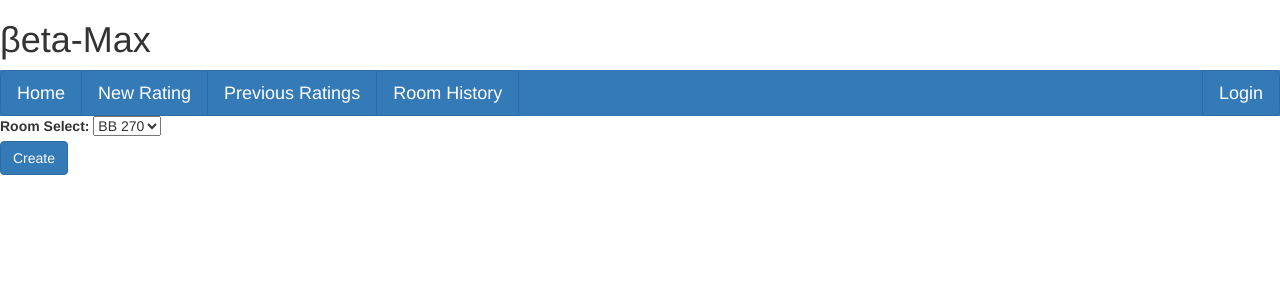
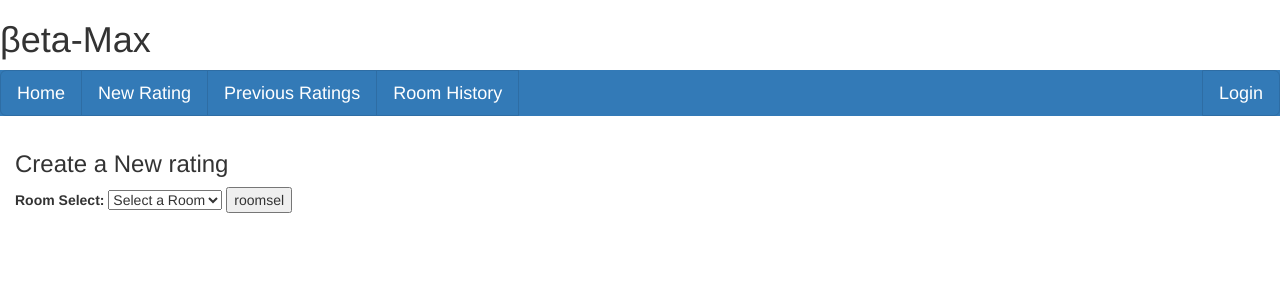
Before and after one commit to zilingzhang/Betamax, a Django app: page /comfort/create/ in a window 1280 px wide. Shown: the top 300 px of the page. Run offline with Django 3.2, Linux system fonts and the light colour scheme; data comes from the database, SQL or seed files in the repository; some libraries are stand-ins or nearby versions.

Commit message:
Been doing stuff

```diff
--- a/comfort/templates/comfort/create.html
+++ b/comfort/templates/comfort/create.html
@@ -1,16 +1,22 @@
 {% extends "comfort/header.html" %}
 
 {% block content %}
-	<div>
+	<div style="padding:15px">
+		<h3>Create a New rating</h3>
+		<form action="new/" method='post'>
+		{% csrf_token %}
 		<label for="roomsel">Room Select:</label>
 
 		<select id="roomsel">
+			<option value=''>Select a Room</option>
 		{% for room in rooms %}
-			<option>{{room}}</option>
+			<option value={{room.pk}}>{{room}}</option>
 		{% endfor %}
 		</select>
+
+
+	<input type="submit" value="roomsel" />
+	</form>
 	</div>
 
-	<button type="button" class="btn btn-primary">Create</button>
-
 {% endblock %}
--- a/comfort/templates/comfort/home.html
+++ b/comfort/templates/comfort/home.html
@@ -4,7 +4,7 @@
 	<div class="container" style="padding:20px">
 		<h3>Project Definition</h3>
 	        <p style="text-indent: 40px">
-		<img src="Turtlebot2.jpg" alt="TurtleBot" style="float:right;width:168px;height:216px;">
+		<img src="templates/comfort/Turtlebot2.jpg" alt="TurtleBot" style="float:right;width:168px;height:216px;">
 		In contemporary society, thermal management systems have managed to provide increased comfort to people in a variety of environments. These thermal systems are exceedingly simple feedback systems that rely on ambient temperature at a given point in a room. Because these systems do not demonstrate the full scope of the thermal state at any given point in a room, there is potential for improvement. The goal of team Beta-Max is to automate a measurement-taking device to provide thermal data in compliance with the ASHRAE Standard 55. When the technology of thermostats progresses to the point where the data is useful, a more efficient method of administering thermal comfort will become available.
 		</p>
 		<p style="text-indent: 40px">
--- a/comfort/urls.py
+++ b/comfort/urls.py
@@ -1,10 +1,11 @@
 from django.conf.urls import url
 
-from . import views
+from . import views, forms
 
 urlpatterns = [
 	url(r'^$', views.index, name='index'),
 	url(r'^detail/$', views.detailIndex, name='detail index'),
 	url(r'^detail/(?P<room_rating_id>[0-9]+)/$', views.detail, name='detail'),
 	url(r'^create/$', views.create, name='create'),
+	#url(r'^create/new/$', forms.create, name='create_new'),
 ]
```
Also changed, not shown: comfort/forms.py (added, +12 -0 lines), comfort/models.py (line endings or trailing spaces).
